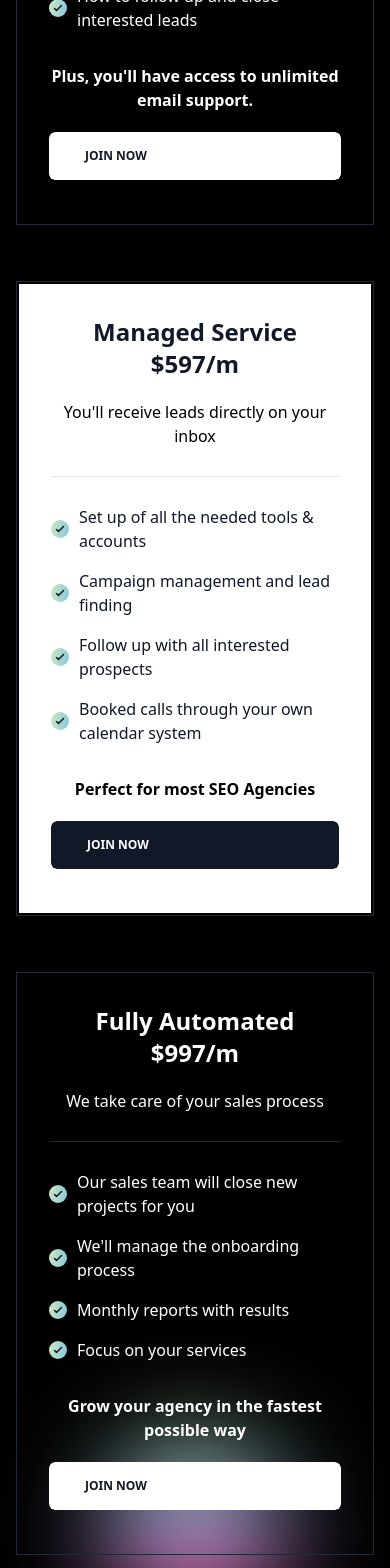
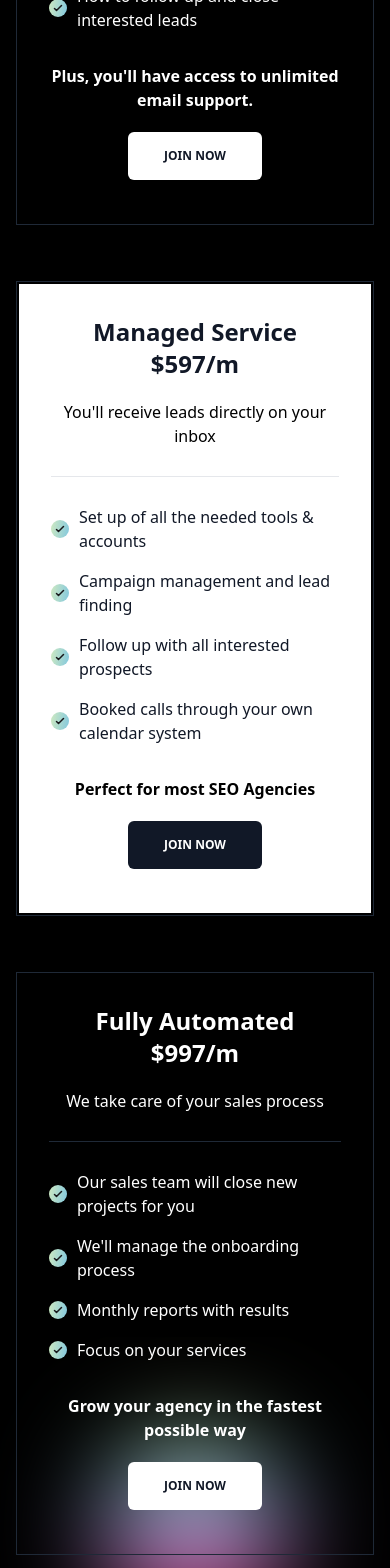
Before and after one commit to alexrod94/seolutions-next, a Next.js app: page / in a window 390 px wide. Shown: the part 4260-5828 px from the top of the page. Built offline with nearby package versions, Linux system fonts and the light colour scheme.

Commit message:
Fix styling

```diff
--- a/components/Pricing.jsx
+++ b/components/Pricing.jsx
@@ -78,7 +78,7 @@ export default function Pricing() {
               </p>
               <div className="flex justify-center">
                 <Link
-                  className="group relative mb-3 w-full md:w-auto font-heading font-semibold text-xs text-gray-900 uppercase tracking-px overflow-hidden rounded-md"
+                  className="group relative flex justify-center mb-3 w-full md:w-auto font-heading font-semibold text-xs text-gray-900 uppercase tracking-px overflow-hidden rounded-md"
                   href="/managed-service"
                 >
                   <div className="absolute top-0 left-0 transform -translate-y-full group-hover:-translate-y-0 h-full w-full bg-black transition ease-in-out duration-500"></div>
@@ -149,7 +149,7 @@ export default function Pricing() {
                 </p>
                 <div className="flex justify-center">
                   <Link
-                    className="group relative mb-3 w-full md:w-auto font-heading font-semibold text-xs text-white uppercase tracking-px overflow-hidden rounded-md"
+                    className="group relative flex justify-center mb-3 w-full md:w-auto font-heading font-semibold text-xs text-white uppercase tracking-px overflow-hidden rounded-md"
                     href="/managed-service"
                   >
                     <div className="absolute top-0 left-0 transform -translate-y-full group-hover:-translate-y-0 h-full w-full bg-white transition ease-in-out duration-500"></div>
@@ -219,7 +219,7 @@ export default function Pricing() {
               </p>
               <div className="flex justify-center">
                 <Link
-                  className="group relative mb-3 w-full md:w-auto font-heading font-semibold text-xs text-gray-900 uppercase tracking-px overflow-hidden rounded-md"
+                  className="group relative flex justify-center mb-3 w-full md:w-auto font-heading font-semibold text-xs text-gray-900 uppercase tracking-px overflow-hidden rounded-md"
                   href="/managed-service"
                 >
                   <div className="absolute top-0 left-0 transform -translate-y-full group-hover:-translate-y-0 h-full w-full bg-black transition ease-in-out duration-500"></div>
--- a/pages/managed-service.jsx
+++ b/pages/managed-service.jsx
@@ -224,7 +224,7 @@ export default function ManagedService() {
       <section className="bg-white">
         <div className="px-4 text-black font-semibold text-xl py-12 mx-auto lg:w-5/6">
           <h2 className="text-4xl mb-8 text-center">
-            10 APPOINTMENTS/MONTH OR WE DON'T CHARGE YOU
+            10 APPOINTMENTS / MONTH OR WE DON'T CHARGE YOU
           </h2>
           <p className="mb-4">
             We are so confident in the effectiveness of our campaigns that we
```
